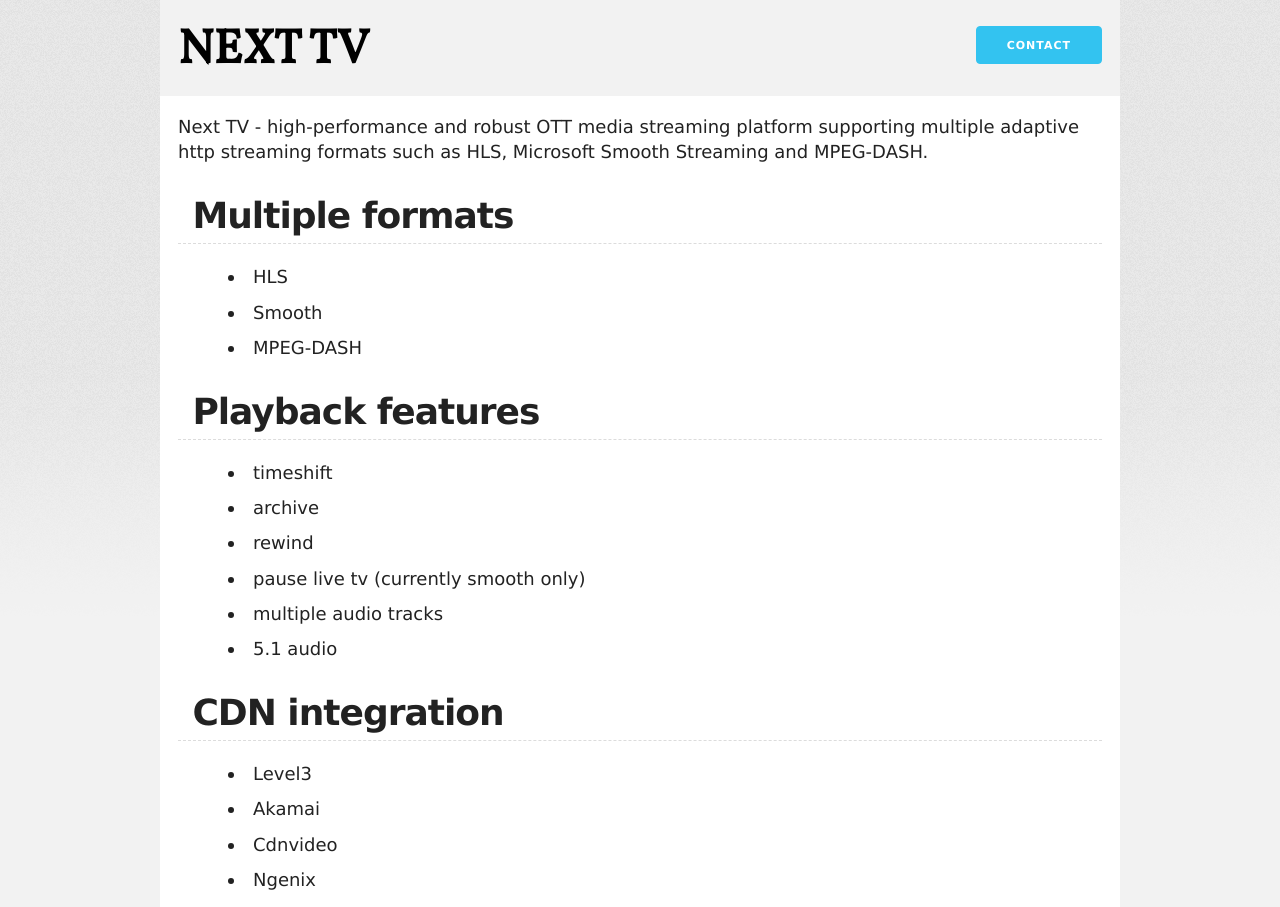
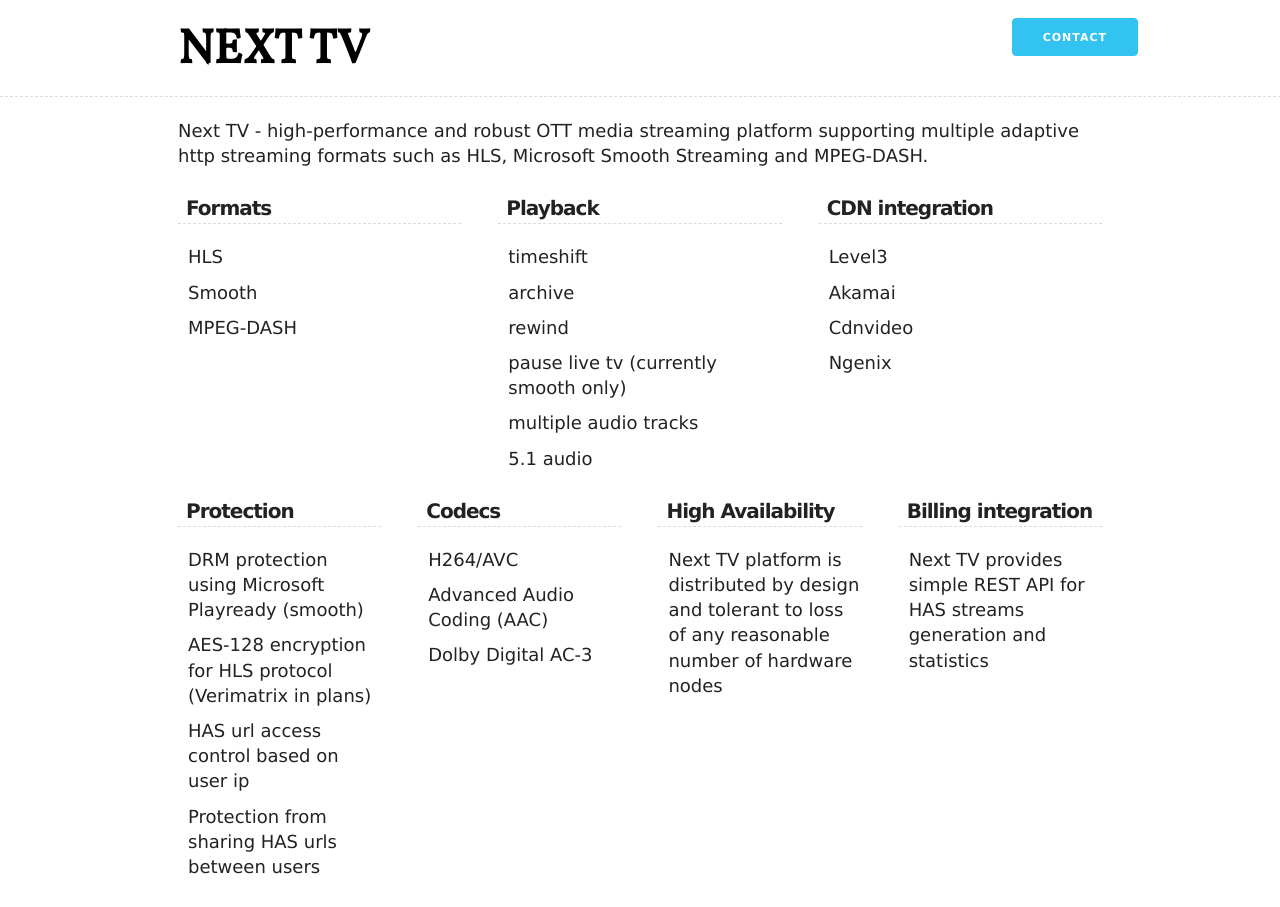
Before and after one commit to nexttv/nexttv.github.io, a plain HTML site: page index.html in a window 1280 px wide. Shown: the top 907 px of the page. Drawn offline with Linux system fonts and the light colour scheme.

Commit message:
new layout

```diff
--- a/css/custom.css
+++ b/css/custom.css
@@ -1,85 +1,73 @@
 
-body {
-
-	background:#f2f2f2 url("../images/background.png") repeat-x 0 0;
-
-	font-family:"Lucida Grande", "Lucida Sans Unicode", Helvetica, Arial, Verdana, sans-serif;
-
+body
+{
+    background-color: white;
+    font-family: 'Lucida Grande', 'Lucida Sans Unicode', Helvetica, Arial, Verdana, sans-serif;
     /*font-family: 'Source Serif Pro', Georgia, Times, 'Times New Roman', serif;*/
     font-size: 18px;
     line-height: 1.4em;
 }
 
-h1, h3 {
-	font-weight: bold;
-	/*border-bottom: 2px solid #ddd;*/
+.header
+{
+    position: fixed;
+    z-index: 9999;
+    top: 0;
+    left: 0;
+
+    width: 100%;
+    height: 60px;
+    padding: 1em;
+    padding-bottom: 1em;
+
     border-bottom: 1px dashed gainsboro;
-	padding: .1em .4em;
+    background: white;
 }
 
-.header {
-	padding:1em;
-	padding-bottom:1em;
-	background-color: #f2f2f2;
-	height: 60px;
-}
-
-.logo {
-	padding-top:20px;
+.logo
+{
+    font-family: Vollkorn;
     font-size: 48px;
     font-weight: bold;
-	font-family: Vollkorn;
-	height: 60px;
+    display: inline-block;
+    padding-top: 20px;
+
     color: black;
 }
 
-.logo-link {
+.logo-link
+{
     text-decoration: none;
 }
 
-#menu
+.content
 {
-	margin-top: -4em;
-	height: 30px;
-}
-
-#menu ul
-{
-display: inline;
-float: left;
-margin: 0;
-padding:0;
-list-style: none outside;
-
-}
-
-#menu ul li
-{
-	display: inline;
-}
-
-#menu ul li a
-{
-float: left !important;
-/*margin-top: 1em;*/
-margin-right: 30px;
-/*margin-right: 8px;*/
-padding: 0;
-font-size:12px;
-text-decoration: none;
+    margin-top: 100px;
+    padding: 1em 1em 5em; /* bottom padding for footer */
 }
 
 
-.content {
-	padding:1em 1em 5em; /* bottom padding for footer */
-	background-color:white;
+.content li
+{
+    list-style-type: none;
 }
 
-
-.content li {
-	list-style-type: disc;
+.content ul
+{
+    padding-left: 10px;
 }
 
-.content ul {
-	padding-left: 50px;
+.box
+{
+	/*float: left;*/
+	/*width: 300px;*/
+	border: 0px dashed gainsboro;
 }
+
+.box h3
+{
+	font-size: 20px;
+    font-weight: bold;
+    padding: .1em .4em;
+    border-bottom: 1px dashed gainsboro;
+}
--- a/css/skeleton.css
+++ b/css/skeleton.css
@@ -75,6 +75,7 @@
 
   .one-third.column               { width: 30.6666666667%; }
   .two-thirds.column              { width: 65.3333333333%; }
+  .one-quatro.column               { width: 22%; }
 
   .one-half.column                { width: 48%; }
 
--- a/index.html
+++ b/index.html
@@ -40,33 +40,39 @@
 
 <body>
 
+    <div class="header">
+
       <div class="container">
-
-    <div class="header">
 
         <a class="logo-link " href="http://nexttv.rocks/">
             <div class="logo">NEXT TV</div>
         </a>
-        <div id="menu">
+
           <button class="button-primary u-pull-right" onclick="doMail()">Contact</button>
+      </div>
     </div>
 
 
+	<div class="container">
+
+		<div class="content">
+		    <div class="row">
+		      <div class="column"><p>Next TV - high-performance and robust OTT media streaming platform supporting multiple adaptive http streaming formats such as HLS, Microsoft Smooth Streaming and MPEG-DASH.</p>
+		      </div>
 		    </div>
 
-    <!-- <div class="row">
-        <h1>Next TV</h1>
-    </div>
-    -->
 		    <div class="row">
-      <div class="column content"><p>Next TV - high-performance and robust OTT media streaming platform supporting multiple adaptive http streaming formats such as HLS, Microsoft Smooth Streaming and MPEG-DASH.</p>
-<h3>Multiple formats</h3>
+				<div class="one-third column box">
+					<h3>Formats</h3>
 					<ul>
 					<li>HLS</li>
 					<li>Smooth</li>
 					<li>MPEG-DASH</li>
 					</ul>
-<h3>Playback features</h3>
+				</div>
+
+				<div class="one-third column box">
+					<h3>Playback</h3>
 					<ul>
 						<li>timeshift</li>
 						<li>archive</li>
@@ -75,6 +81,9 @@
 						<li>multiple audio tracks</li>
 						<li>5.1 audio</li>
 					</ul>
+				</div>
+
+				<div class="one-third column box">
 					<h3>CDN integration</h3>
 					<ul>
 						<li>Level3</li>
@@ -82,6 +91,12 @@
 						<li>Cdnvideo</li>
 						<li>Ngenix</li>
 					</ul>
+				</div>
+
+			</div>
+
+			<div class="row">
+				<div class="one-quatro column box">
 					<h3>Protection</h3>
 					<ul>
 						<li>DRM protection using Microsoft Playready (smooth)</li>
@@ -89,20 +104,28 @@
 						<li>HAS url access control based on user ip</li>
 						<li>Protection from sharing HAS urls between users</li>
 					</ul>
+				</div>
+				<div class="one-quatro column box">
 					<h3>Codecs</h3>
 					<ul>
 						<li>H264/AVC</li>
 						<li>Advanced Audio Coding (AAC)</li>
 						<li>Dolby Digital AC-3</li>
 					</ul>
+				</div>
+				<div class="one-quatro column box">
 					<h3>High Availability</h3>
 					<ul>
 						<li>Next TV platform is distributed by design and tolerant to loss of any reasonable number of hardware nodes</li>
 					</ul>
-<h3>Easy Integration to your billing</h3>
+				</div>
+				<div class="one-quatro column box">
+					<h3>Billing integration</h3>
 					<ul>
 						<li>Next TV provides simple REST API for HAS streams generation and statistics</li>
-</ul></div>
+					</ul>
+				</div>
+			</div>
 		</div>
 	</div>
 </body>
```
Lines whose indentation alone changed are shown as unchanged.
